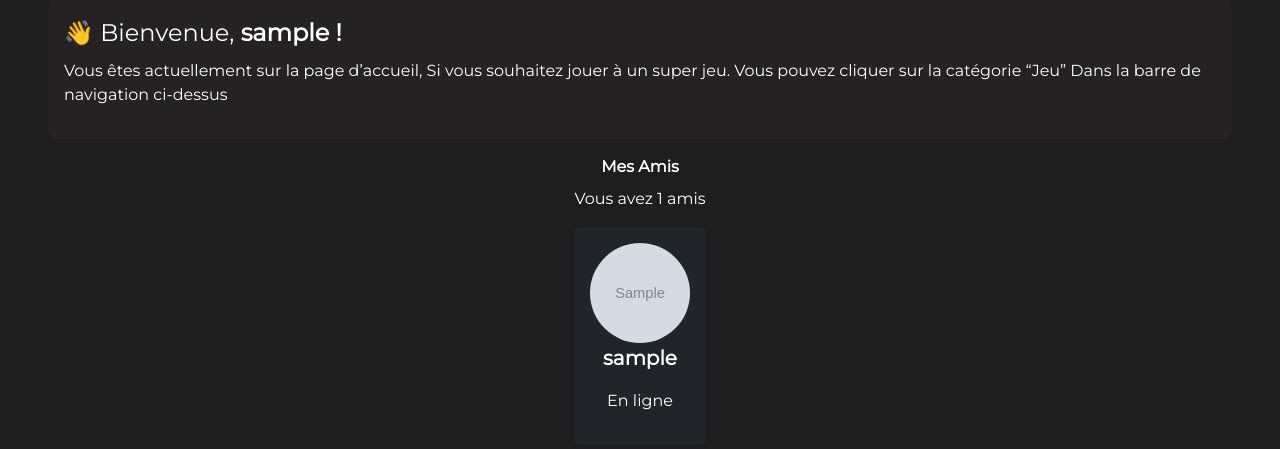
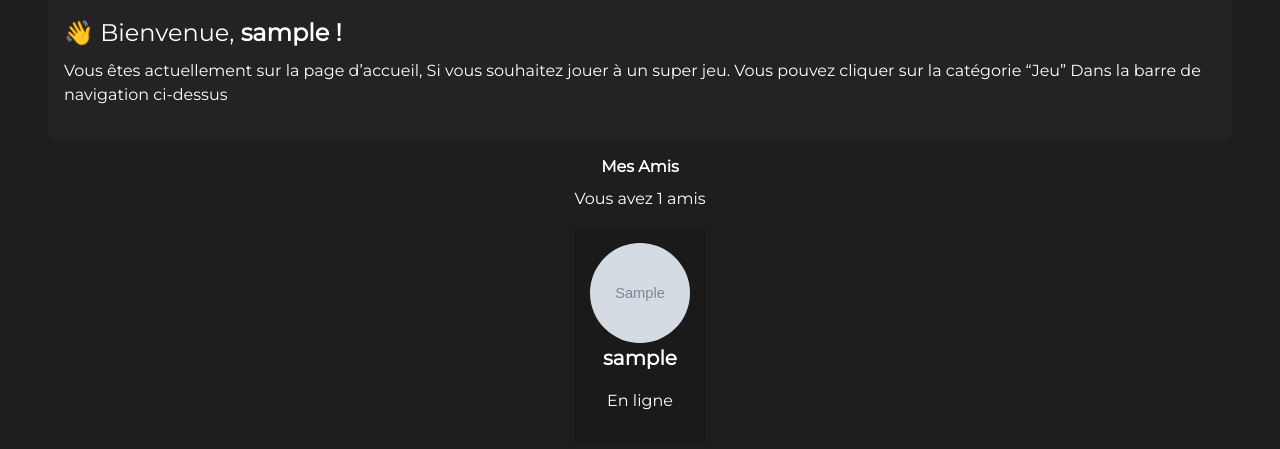
Before and after one commit to CafeurOff/ft_transcendence, a Django app: page /welcome/ in a window 1280 px wide. Shown: the part 110-559 px from the top of the page. Run offline with Django 4.2, Linux system fonts and the light colour scheme; a user stored in the database is signed in; tables that the repository leaves empty hold one stand-in row (values such as "Sample post"); grey boxes marked "Sample" are stand-in pictures; parts of the project's set-up code (start-up, migrations or seed data) failed here and were passed over.

Commit message:
Change colors of bg-dark

```diff
--- a/app/static/css/friends.css
+++ b/app/static/css/friends.css
@@ -13,3 +13,7 @@
 .w-10 {
     width: 10%;
 }
+
+.bg-darkdark{
+    background-color: #1A1A1A;
+}
--- a/app/static/css/welcome.css
+++ b/app/static/css/welcome.css
@@ -9,3 +9,7 @@
     border-radius: 7px;
     background: #242222;
 }
+
+.bg-darkdark{
+    background-color: #1A1A1A;
+}
--- a/app/static/js/searchFriends.js
+++ b/app/static/js/searchFriends.js
@@ -38,7 +38,7 @@ searchInput.addEventListener('keydown', (event) => {
                     }
                     usersContainer.innerHTML += `
                         <div class="col d-flex justify-content-center">
-                            <div class="user-card p-3 bg-dark text-white rounded-5">
+                            <div class="user-card p-3 bg-darkdark text-white rounded-5">
                                 <img src="${user.profile_image}" class="rounded-circle" width="100" height="100">
                                 <p class="fw-bold fs-5 text-center">${user.username}</p>
                                 <div class="d-flex justify-content-center items-center">
--- a/app/templates/welcome.html
+++ b/app/templates/welcome.html
@@ -34,7 +34,7 @@
         <div class="row">
         {% for friend in friends %}
           <div class="col d-flex justify-content-center">
-                <div class="user-card p-3 bg-dark text-white rounded-2">
+                <div class="user-card p-3 bg-darkdark text-white rounded-2">
                     <img src="{{ friend.profile_image }}" class="rounded-circle" width="100" height="100">
                     <p class="fw-bold fs-5 text-center">{{ friend.username }}</p>
 
```
Also changed, not shown: configuration/grafana/grafana.db.
